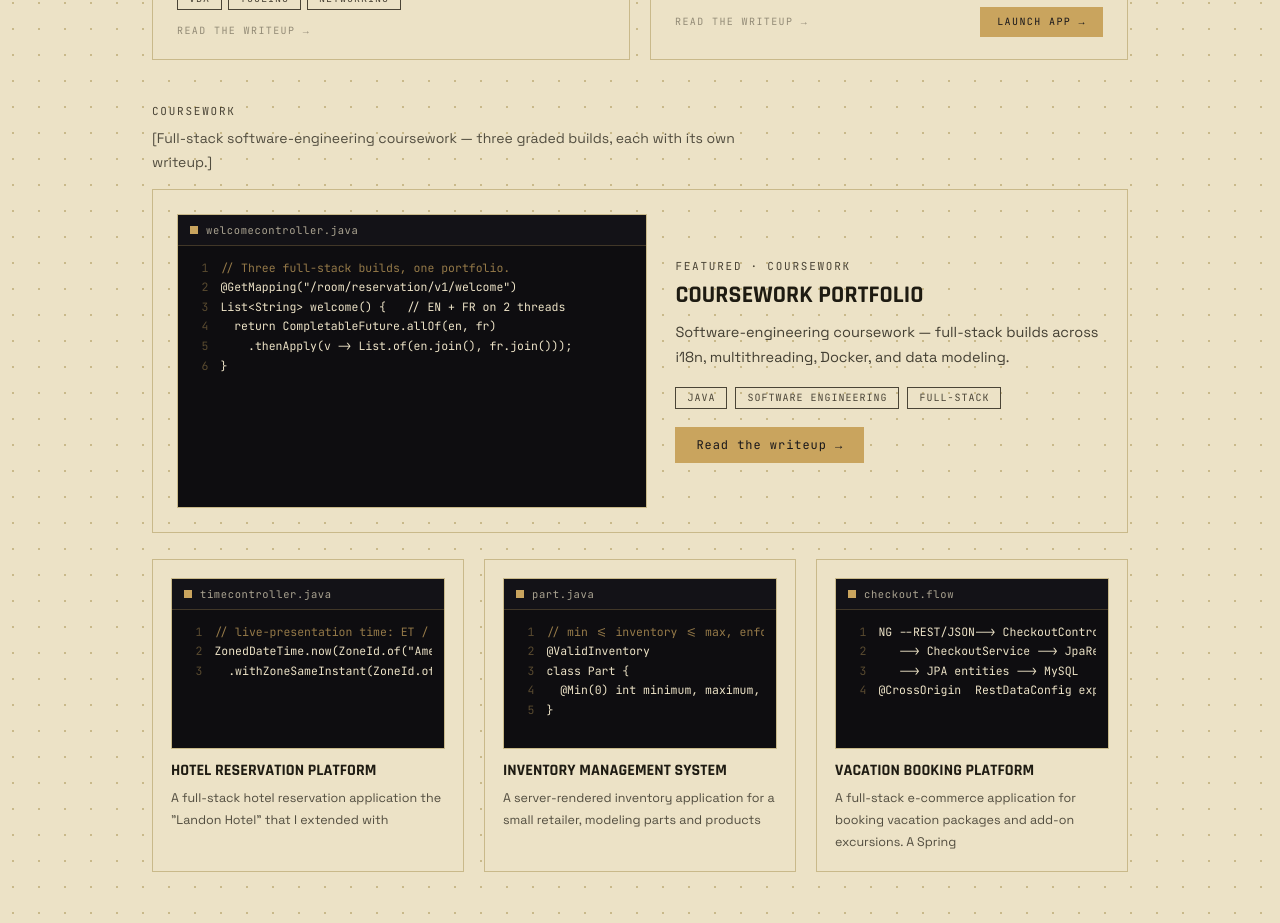
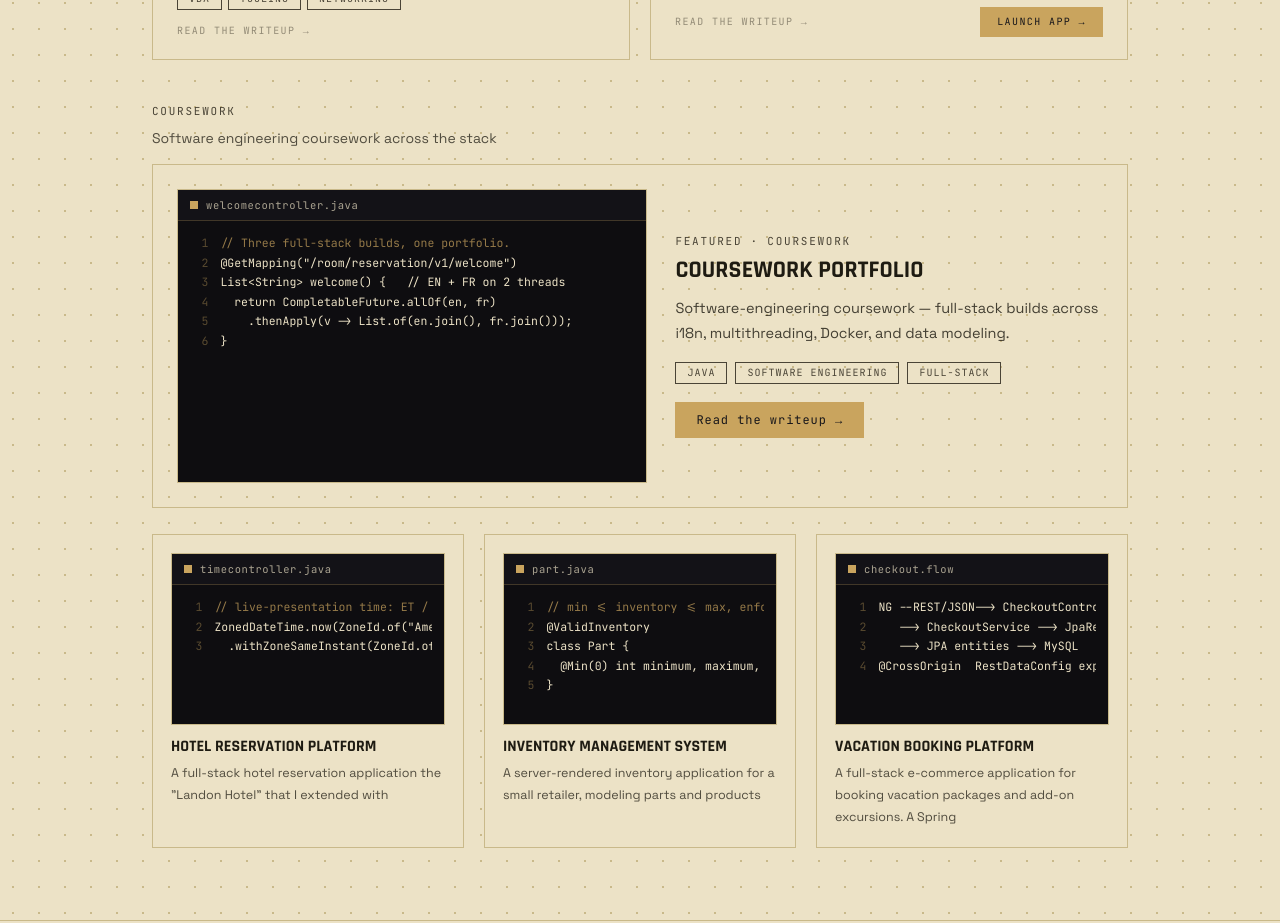
Before and after one commit to jdtherobot/jdtherobot.github.io, a React (Vite) app: page / in a window 1280 px wide. Shown: the part 5620-6543 px from the top of the page. Built offline with nearby package versions, Linux system fonts and the light colour scheme.

Commit message:
Landing: reword coursework caption

```diff
--- a/src/pages/Landing.tsx
+++ b/src/pages/Landing.tsx
@@ -358,7 +358,7 @@ export default function Landing() {
             <div className="rv" style={{ marginBottom: 14 }}>
               <Eyebrow>Coursework</Eyebrow>
               <p className="body" style={{ fontSize: 14, opacity: 0.75, margin: '8px 0 0', maxWidth: 640 }}>
-                [Full-stack software-engineering coursework — three graded builds, each with its own writeup.]
+                Software engineering coursework across the stack
               </p>
             </div>
             <Link
```
